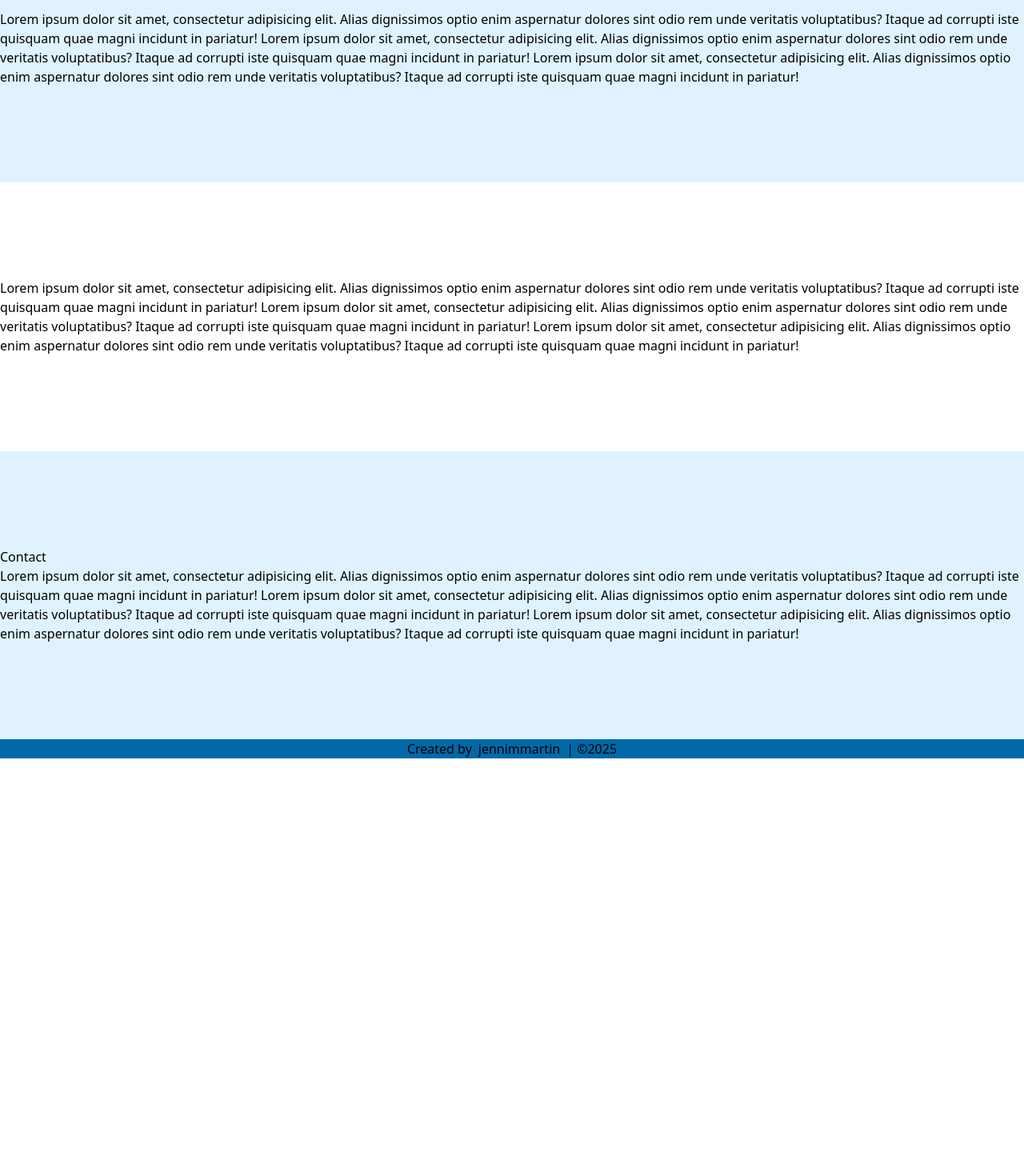
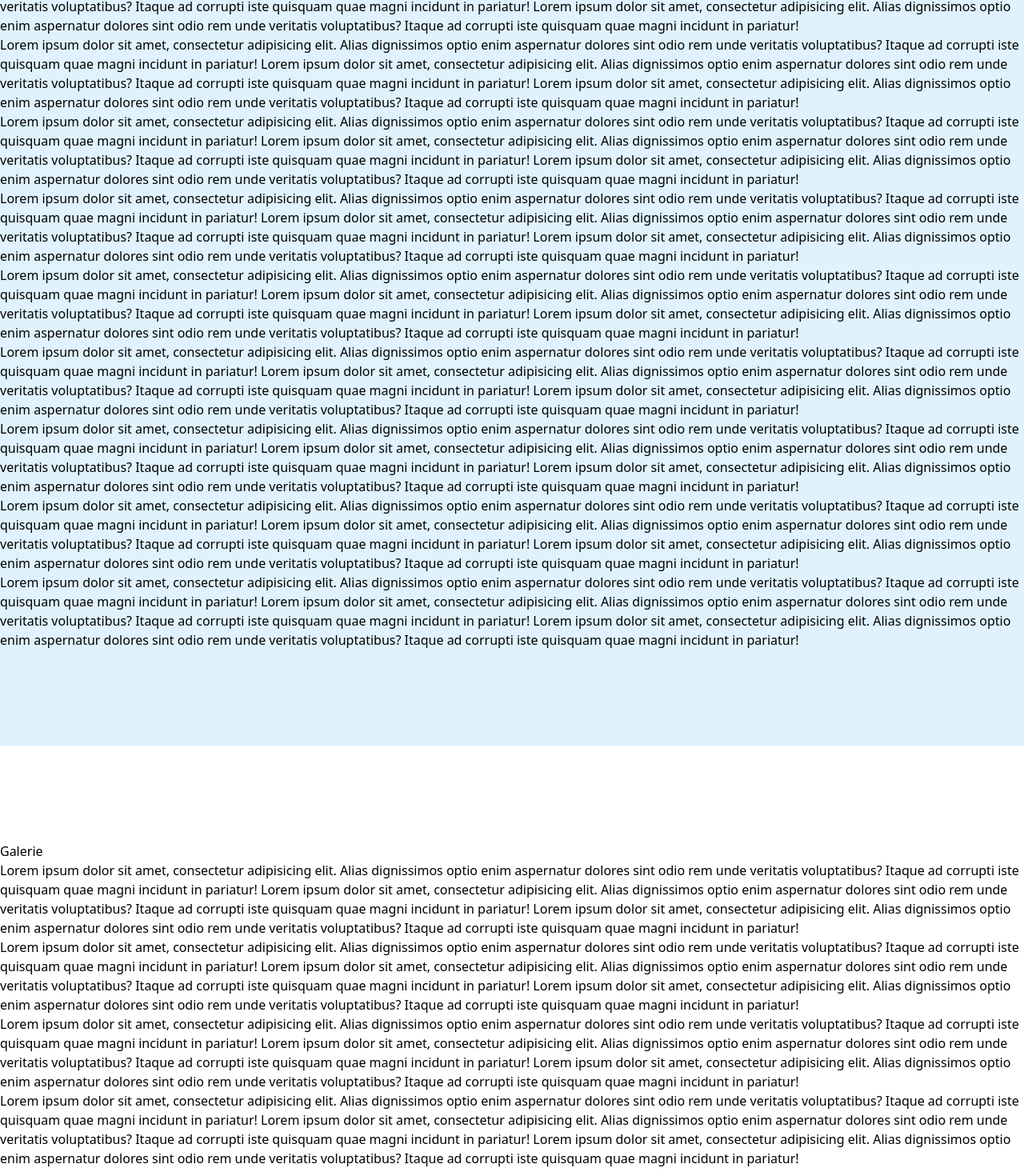
Before and after one commit to jennimmartin/freydier, a React (Vite) app: page / in a window 1280 px wide. Shown: the part 461-1931 px from the top of the page at 80% size. Before the commit the page ends 1409 px from the top, so only its background shows below. Built offline with nearby package versions, Linux system fonts and the light colour scheme.

Commit message:
NavBar fix

```diff
--- /dev/null
+++ b/src/assets/data.jsx
@@ -0,0 +1,4 @@
+export const navLinks = [
+  { id: 1, href: "#galerie", text: "Galerie" },
+  { id: 2, href: "#contact", text: "Contact" },
+];
--- a/src/components/About.jsx
+++ b/src/components/About.jsx
@@ -14,6 +14,102 @@ const About = () => {
           odio rem unde veritatis voluptatibus? Itaque ad corrupti iste quisquam
           quae magni incidunt in pariatur!
         </h3>
+        <p>
+          Lorem ipsum dolor sit amet, consectetur adipisicing elit. Alias
+          dignissimos optio enim aspernatur dolores sint odio rem unde veritatis
+          voluptatibus? Itaque ad corrupti iste quisquam quae magni incidunt in
+          pariatur! Lorem ipsum dolor sit amet, consectetur adipisicing elit.
+          Alias dignissimos optio enim aspernatur dolores sint odio rem unde
+          veritatis voluptatibus? Itaque ad corrupti iste quisquam quae magni
+          incidunt in pariatur! Lorem ipsum dolor sit amet, consectetur
+          adipisicing elit. Alias dignissimos optio enim aspernatur dolores sint
+          odio rem unde veritatis voluptatibus? Itaque ad corrupti iste quisquam
+          quae magni incidunt in pariatur!
+        </p>
+        <p>
+          Lorem ipsum dolor sit amet, consectetur adipisicing elit. Alias
+          dignissimos optio enim aspernatur dolores sint odio rem unde veritatis
+          voluptatibus? Itaque ad corrupti iste quisquam quae magni incidunt in
+          pariatur! Lorem ipsum dolor sit amet, consectetur adipisicing elit.
+          Alias dignissimos optio enim aspernatur dolores sint odio rem unde
+          veritatis voluptatibus? Itaque ad corrupti iste quisquam quae magni
+          incidunt in pariatur! Lorem ipsum dolor sit amet, consectetur
+          adipisicing elit. Alias dignissimos optio enim aspernatur dolores sint
+          odio rem unde veritatis voluptatibus? Itaque ad corrupti iste quisquam
+          quae magni incidunt in pariatur!
+        </p>
+        <p>
+          Lorem ipsum dolor sit amet, consectetur adipisicing elit. Alias
+          dignissimos optio enim aspernatur dolores sint odio rem unde veritatis
+          voluptatibus? Itaque ad corrupti iste quisquam quae magni incidunt in
+          pariatur! Lorem ipsum dolor sit amet, consectetur adipisicing elit.
+          Alias dignissimos optio enim aspernatur dolores sint odio rem unde
+          veritatis voluptatibus? Itaque ad corrupti iste quisquam quae magni
+          incidunt in pariatur! Lorem ipsum dolor sit amet, consectetur
+          adipisicing elit. Alias dignissimos optio enim aspernatur dolores sint
+          odio rem unde veritatis voluptatibus? Itaque ad corrupti iste quisquam
+          quae magni incidunt in pariatur!
+        </p>
+        <p>
+          Lorem ipsum dolor sit amet, consectetur adipisicing elit. Alias
+          dignissimos optio enim aspernatur dolores sint odio rem unde veritatis
+          voluptatibus? Itaque ad corrupti iste quisquam quae magni incidunt in
+          pariatur! Lorem ipsum dolor sit amet, consectetur adipisicing elit.
+          Alias dignissimos optio enim aspernatur dolores sint odio rem unde
+          veritatis voluptatibus? Itaque ad corrupti iste quisquam quae magni
+          incidunt in pariatur! Lorem ipsum dolor sit amet, consectetur
+          adipisicing elit. Alias dignissimos optio enim aspernatur dolores sint
+          odio rem unde veritatis voluptatibus? Itaque ad corrupti iste quisquam
+          quae magni incidunt in pariatur!
+        </p>
+        <p>
+          Lorem ipsum dolor sit amet, consectetur adipisicing elit. Alias
+          dignissimos optio enim aspernatur dolores sint odio rem unde veritatis
+          voluptatibus? Itaque ad corrupti iste quisquam quae magni incidunt in
+          pariatur! Lorem ipsum dolor sit amet, consectetur adipisicing elit.
+          Alias dignissimos optio enim aspernatur dolores sint odio rem unde
+          veritatis voluptatibus? Itaque ad corrupti iste quisquam quae magni
+          incidunt in pariatur! Lorem ipsum dolor sit amet, consectetur
+          adipisicing elit. Alias dignissimos optio enim aspernatur dolores sint
+          odio rem unde veritatis voluptatibus? Itaque ad corrupti iste quisquam
+          quae magni incidunt in pariatur!
+        </p>
+        <p>
+          Lorem ipsum dolor sit amet, consectetur adipisicing elit. Alias
+          dignissimos optio enim aspernatur dolores sint odio rem unde veritatis
+          voluptatibus? Itaque ad corrupti iste quisquam quae magni incidunt in
+          pariatur! Lorem ipsum dolor sit amet, consectetur adipisicing elit.
+          Alias dignissimos optio enim aspernatur dolores sint odio rem unde
+          veritatis voluptatibus? Itaque ad corrupti iste quisquam quae magni
+          incidunt in pariatur! Lorem ipsum dolor sit amet, consectetur
+          adipisicing elit. Alias dignissimos optio enim aspernatur dolores sint
+          odio rem unde veritatis voluptatibus? Itaque ad corrupti iste quisquam
+          quae magni incidunt in pariatur!
+        </p>
+        <p>
+          Lorem ipsum dolor sit amet, consectetur adipisicing elit. Alias
+          dignissimos optio enim aspernatur dolores sint odio rem unde veritatis
+          voluptatibus? Itaque ad corrupti iste quisquam quae magni incidunt in
+          pariatur! Lorem ipsum dolor sit amet, consectetur adipisicing elit.
+          Alias dignissimos optio enim aspernatur dolores sint odio rem unde
+          veritatis voluptatibus? Itaque ad corrupti iste quisquam quae magni
+          incidunt in pariatur! Lorem ipsum dolor sit amet, consectetur
+          adipisicing elit. Alias dignissimos optio enim aspernatur dolores sint
+          odio rem unde veritatis voluptatibus? Itaque ad corrupti iste quisquam
+          quae magni incidunt in pariatur!
+        </p>
+        <p>
+          Lorem ipsum dolor sit amet, consectetur adipisicing elit. Alias
+          dignissimos optio enim aspernatur dolores sint odio rem unde veritatis
+          voluptatibus? Itaque ad corrupti iste quisquam quae magni incidunt in
+          pariatur! Lorem ipsum dolor sit amet, consectetur adipisicing elit.
+          Alias dignissimos optio enim aspernatur dolores sint odio rem unde
+          veritatis voluptatibus? Itaque ad corrupti iste quisquam quae magni
+          incidunt in pariatur! Lorem ipsum dolor sit amet, consectetur
+          adipisicing elit. Alias dignissimos optio enim aspernatur dolores sint
+          odio rem unde veritatis voluptatibus? Itaque ad corrupti iste quisquam
+          quae magni incidunt in pariatur!
+        </p>
       </div>
     </div>
   );
--- a/src/components/Contact.jsx
+++ b/src/components/Contact.jsx
@@ -1,11 +1,9 @@
-import { Link } from "react-router-dom";
-
 const Contact = () => {
   return (
     <div>
       <div className="bg-sky-100 py-30" id="contact">
-        <h1 className="text-bold">Contact</h1>
-        <h3>
+        <h3>contact</h3>
+        <p>
           Lorem ipsum dolor sit amet, consectetur adipisicing elit. Alias
           dignissimos optio enim aspernatur dolores sint odio rem unde veritatis
           voluptatibus? Itaque ad corrupti iste quisquam quae magni incidunt in
@@ -16,7 +14,19 @@ const Contact = () => {
           adipisicing elit. Alias dignissimos optio enim aspernatur dolores sint
           odio rem unde veritatis voluptatibus? Itaque ad corrupti iste quisquam
           quae magni incidunt in pariatur!
-        </h3>
+        </p>
+        <p>
+          Lorem ipsum dolor sit amet, consectetur adipisicing elit. Alias
+          dignissimos optio enim aspernatur dolores sint odio rem unde veritatis
+          voluptatibus? Itaque ad corrupti iste quisquam quae magni incidunt in
+          pariatur! Lorem ipsum dolor sit amet, consectetur adipisicing elit.
+          Alias dignissimos optio enim aspernatur dolores sint odio rem unde
+          veritatis voluptatibus? Itaque ad corrupti iste quisquam quae magni
+          incidunt in pariatur! Lorem ipsum dolor sit amet, consectetur
+          adipisicing elit. Alias dignissimos optio enim aspernatur dolores sint
+          odio rem unde veritatis voluptatibus? Itaque ad corrupti iste quisquam
+          quae magni incidunt in pariatur!
+        </p>
       </div>
     </div>
   );
--- a/src/components/Gallery.jsx
+++ b/src/components/Gallery.jsx
@@ -1,8 +1,9 @@
 const Gallery = () => {
   return (
     <div>
-      <div className="py-30">
-        <h3>
+      <div className="py-30" id="galerie">
+        <h3>Galerie</h3>
+        <p>
           Lorem ipsum dolor sit amet, consectetur adipisicing elit. Alias
           dignissimos optio enim aspernatur dolores sint odio rem unde veritatis
           voluptatibus? Itaque ad corrupti iste quisquam quae magni incidunt in
@@ -13,7 +14,43 @@ const Gallery = () => {
           adipisicing elit. Alias dignissimos optio enim aspernatur dolores sint
           odio rem unde veritatis voluptatibus? Itaque ad corrupti iste quisquam
           quae magni incidunt in pariatur!
-        </h3>
+        </p>
+        <p>
+          Lorem ipsum dolor sit amet, consectetur adipisicing elit. Alias
+          dignissimos optio enim aspernatur dolores sint odio rem unde veritatis
+          voluptatibus? Itaque ad corrupti iste quisquam quae magni incidunt in
+          pariatur! Lorem ipsum dolor sit amet, consectetur adipisicing elit.
+          Alias dignissimos optio enim aspernatur dolores sint odio rem unde
+          veritatis voluptatibus? Itaque ad corrupti iste quisquam quae magni
+          incidunt in pariatur! Lorem ipsum dolor sit amet, consectetur
+          adipisicing elit. Alias dignissimos optio enim aspernatur dolores sint
+          odio rem unde veritatis voluptatibus? Itaque ad corrupti iste quisquam
+          quae magni incidunt in pariatur!
+        </p>
+        <p>
+          Lorem ipsum dolor sit amet, consectetur adipisicing elit. Alias
+          dignissimos optio enim aspernatur dolores sint odio rem unde veritatis
+          voluptatibus? Itaque ad corrupti iste quisquam quae magni incidunt in
+          pariatur! Lorem ipsum dolor sit amet, consectetur adipisicing elit.
+          Alias dignissimos optio enim aspernatur dolores sint odio rem unde
+          veritatis voluptatibus? Itaque ad corrupti iste quisquam quae magni
+          incidunt in pariatur! Lorem ipsum dolor sit amet, consectetur
+          adipisicing elit. Alias dignissimos optio enim aspernatur dolores sint
+          odio rem unde veritatis voluptatibus? Itaque ad corrupti iste quisquam
+          quae magni incidunt in pariatur!
+        </p>
+        <p>
+          Lorem ipsum dolor sit amet, consectetur adipisicing elit. Alias
+          dignissimos optio enim aspernatur dolores sint odio rem unde veritatis
+          voluptatibus? Itaque ad corrupti iste quisquam quae magni incidunt in
+          pariatur! Lorem ipsum dolor sit amet, consectetur adipisicing elit.
+          Alias dignissimos optio enim aspernatur dolores sint odio rem unde
+          veritatis voluptatibus? Itaque ad corrupti iste quisquam quae magni
+          incidunt in pariatur! Lorem ipsum dolor sit amet, consectetur
+          adipisicing elit. Alias dignissimos optio enim aspernatur dolores sint
+          odio rem unde veritatis voluptatibus? Itaque ad corrupti iste quisquam
+          quae magni incidunt in pariatur!
+        </p>
       </div>
     </div>
   );
--- a/src/components/Navbar.jsx
+++ b/src/components/Navbar.jsx
@@ -1,6 +1,7 @@
 import { useState } from "react";
 import { RxHamburgerMenu } from "react-icons/rx";
-import { Link } from "react-router-dom";
+
+import { navLinks } from "../assets/data";
 
 const Navbar = () => {
   const [isOpen, setIsOpen] = useState(false);
@@ -10,17 +11,19 @@ const Navbar = () => {
 
   const links = (
     <>
-      <Link className={linkClasses} href="/#galerie" id="galerie">
-        Galerie
-      </Link>
-      <Link className={linkClasses} href="/#contact" id="contact">
-        Contact
-      </Link>
+      {navLinks.map((navLink) => {
+        const { id, href, text } = navLink;
+        return (
+          <a key={id} href={href} className={linkClasses}>
+            {text}
+          </a>
+        );
+      })}
     </>
   );
 
   return (
-    <nav className="bg-sky-700 text-white fixed sticky w-full">
+    <nav className="bg-sky-700 text-white fixed w-full">
       <div className="max-w-7xl mx-auto px-4 sm:px-6 lg:px-8">
         <div className="flex items-center justify-between h-16">
           <div className="flex flex-row w-full justify-between">
```
